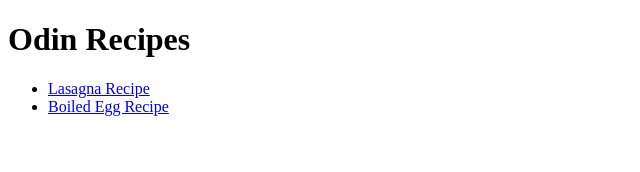
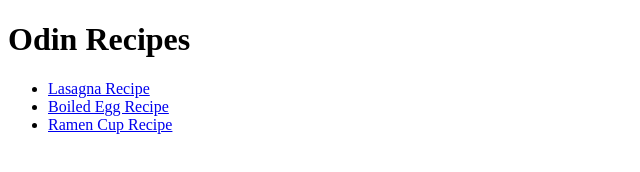
Before and after one commit to venerjoel99/odin-recipes, a plain HTML site: page index.html in a window 1280 px wide. Shown: the whole page, without its empty margins (0-640 px from the left). Drawn offline with Linux system fonts and the light colour scheme.

Commit message:
Link ramen cup recipe
* Create link from index to ramen.html

```diff
--- a/index.html
+++ b/index.html
@@ -10,6 +10,7 @@
     <ul>
         <li><a href="recipes/lasagna.html">Lasagna Recipe</a></li>
         <li><a href="recipes/boiledegg.html">Boiled Egg Recipe</a></li>
+        <li><a href="recipes/ramen.html">Ramen Cup Recipe</a></li>
     </ul>
 </body>
 </html>
```
